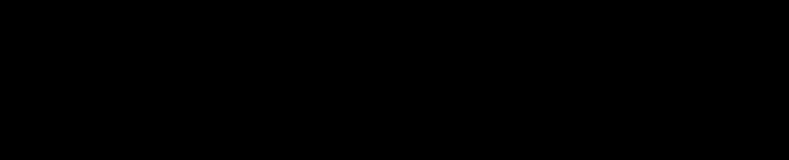
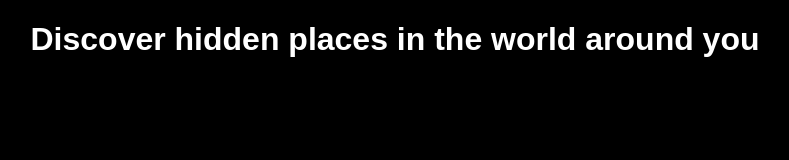
Before and after one commit to rickmansfield/Excursion_Project, a plain HTML site: page index.html in a window 1280 px wide. Shown: the whole page, without its empty margins (245-1034 px from the left). Drawn offline with Linux system fonts and the light colour scheme.

Commit message:
update css body align font family and color

```diff
--- a/resources/css/style.css
+++ b/resources/css/style.css
@@ -1,3 +1,10 @@
 body {
     background-color: black;
+    text-align: center;
+    font-family: "Veranda", sans-serif;
+    color: white;
 }
+
+h1 {
+
+}
```
